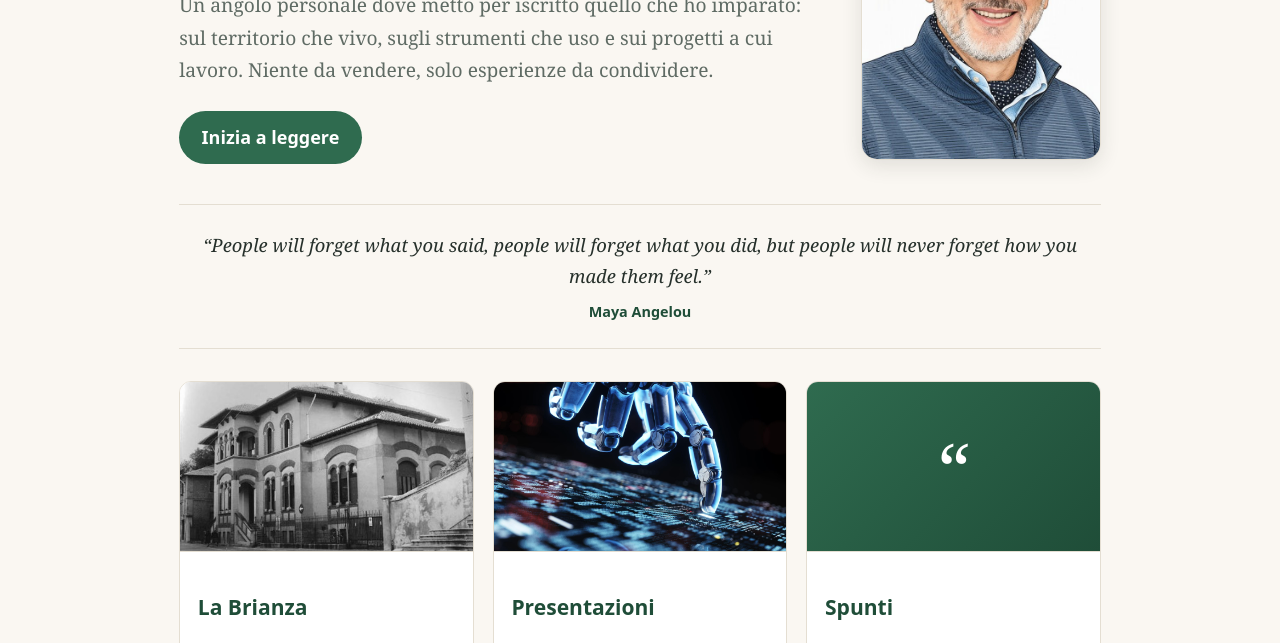
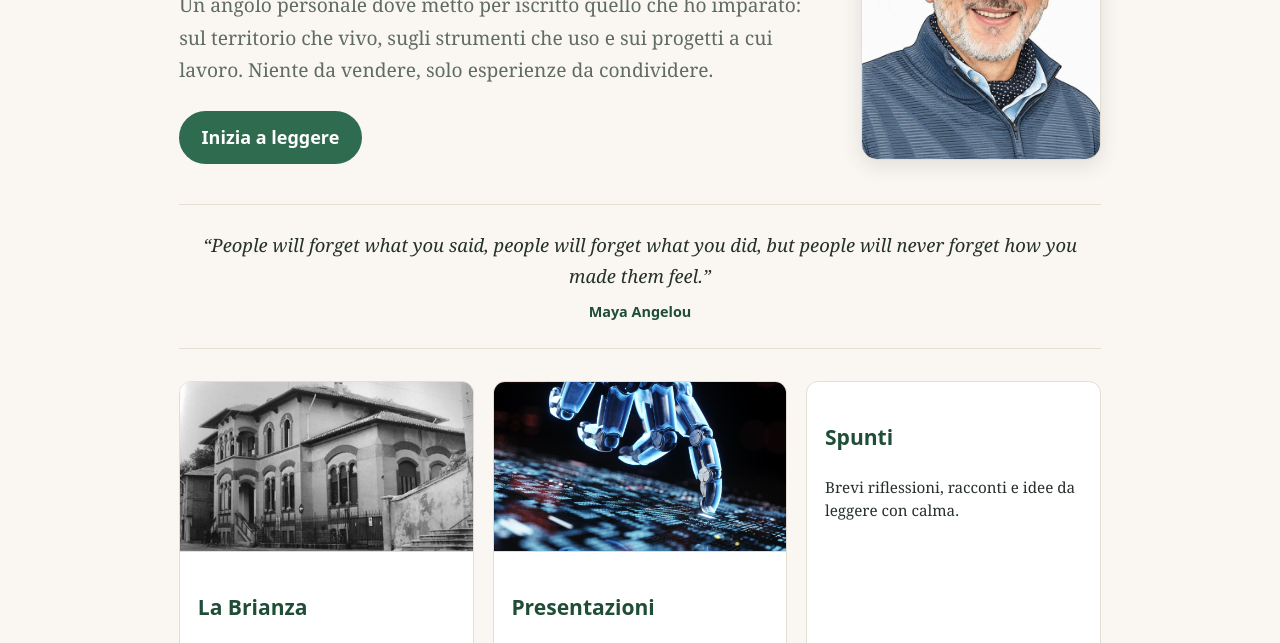
Before and after one commit to Ennio-1056/energilaiv56-sito, a plain HTML site: page index.html in a window 1280 px wide. Shown: the part 276-919 px from the top of the page. Drawn offline with Linux system fonts and the light colour scheme.

Commit message:
Schede senza immagine: toglie il riquadro vuoto; ignora la copertina di Le non cose
Co-Authored-By: Claude Sonnet 5.5 <noreply@anthropic.com>

```diff
--- a/style.css
+++ b/style.css
@@ -61,7 +61,7 @@ footer{border-top:1px solid var(--line);padding:2rem 1.2rem;text-align:center;co
 .card:hover{border-color:var(--accent);box-shadow:0 4px 14px rgba(47,107,79,.12)}
 .card-img{position:relative;display:block;text-decoration:none;flex:0 0 170px;height:170px;overflow:hidden;background:var(--bg);border-bottom:1px solid var(--line)}
 .card-img img{position:absolute;top:0;left:0;width:100%;height:100%;max-width:none;object-fit:cover;object-position:center;display:block}
-.card-img.ph{display:flex;align-items:center;justify-content:center;font-family:Georgia,serif;font-size:4.5rem;line-height:1;color:#fff;background:linear-gradient(135deg,var(--accent),var(--accent-dark))}
+.card-img.ph{display:none;align-items:center;justify-content:center;font-family:Georgia,serif;font-size:4.5rem;line-height:1;color:#fff;background:linear-gradient(135deg,var(--accent),var(--accent-dark))}
 .card-img.ph.spunto{background:linear-gradient(135deg,#c9972f,#8a6414)}
 .card-body{padding:1rem 1.1rem;flex:1 1 auto;display:flex;flex-direction:column;min-height:0}
 .card-body .etichetta{align-self:flex-start;font-family:system-ui,-apple-system,"Segoe UI",Roboto,sans-serif;font-size:.75rem;margin-bottom:.5rem}
```
Also changed, not shown: 1 other file.
